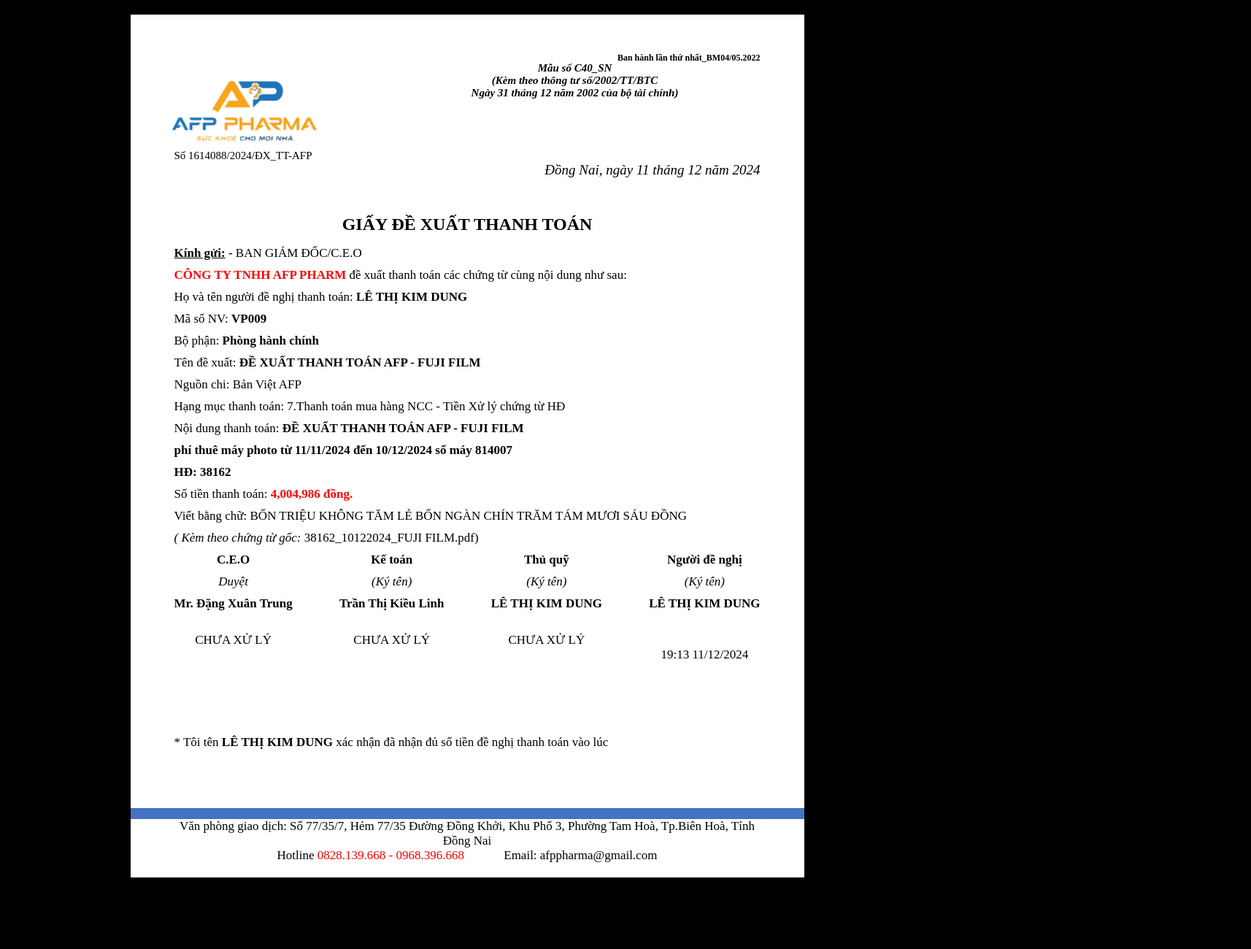
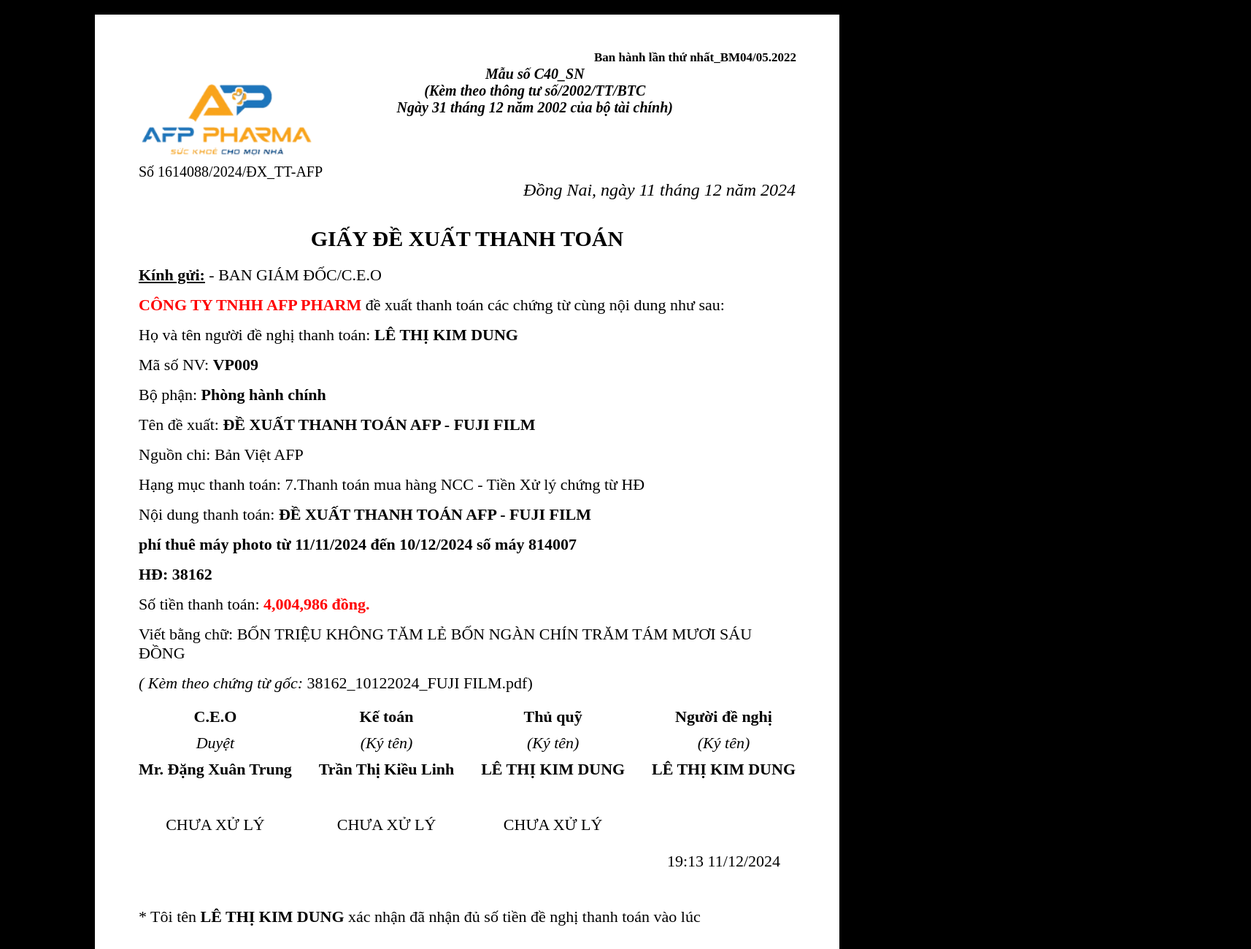
Before and after one commit to TranHoaiNghia/AFP-Tem, a plain HTML site: page index.html in a window 1280 px wide. Shown: the top 1300 px of the page at 73% size, 1714 px wide, since content can reach past the window. Before the commit the page ends 1222 px from the top, so only its background shows below. Drawn offline with Linux system fonts and the light colour scheme.

Commit message:
main-first

```diff
--- a/index.html
+++ b/index.html
@@ -20,8 +20,8 @@
                     <li>(Kèm theo thông tư số/2002/TT/BTC</li>
                     <li>Ngày 31 tháng 12 năm 2002 của bộ tài chính)</li>
                 </ul>
-                <p>Ban hành lần thứ nhất_BM04/05.2022</p>
             </div>
+            <p class="header_info_year">Ban hành lần thứ nhất_BM04/05.2022</p>
             <div class="header_number_date">
                 <p>Số 1614088/2024/ĐX_TT-AFP</p>
                 <h5>Đồng Nai, ngày 11 tháng 12 năm 2024</h5>
@@ -106,11 +106,11 @@
                     <span>Người đề nghị</span>
                     <span>(Ký tên)</span>
                     <span>LÊ THỊ KIM DUNG</span>
-                    <span style="margin-top: 50px;">19:13 11/12/2024</span>
+                    <span style="margin-top: 100px;">19:13 11/12/2024</span>
                 </div>
             </div>
 
-            <div style="margin-top: 100px;">
+            <div class="con-mid-commit">
                 <span>* Tôi tên </span>
                 <span class="black-weight">LÊ THỊ KIM DUNG</span>
                 <span> xác nhận đã nhận đủ số tiền đề nghị thanh toán vào lúc</span>
--- /dev/null
+++ b/style2.css
@@ -0,0 +1,203 @@
+/* Định nghĩa kiểu khi in */
+@media print {
+    @page {
+        size: A4; /* Kích thước giấy A4 */
+        margin: 10mm; /* Lề trang */
+    }
+
+    /* Các phần tử phải hiển thị đúng khi in */
+    .footer .finish {
+        -webkit-print-color-adjust: exact; /* Đảm bảo màu nền được in */
+        width: 100%; /* Điều chỉnh lại width để không bị tràn ngoài */
+        height: 15px;
+        margin-top: 80px;
+        background-color: #4472c4;
+        position: relative;
+        left: 0; /* Xóa left: -60px để phần tử không bị cắt */
+    }
+
+    /* Kiểm tra kiểu chữ, kích thước cho phù hợp khi in */
+    body {
+        font-size: 12px; /* Đặt kích thước font nhỏ hơn khi in */
+        background-color: white; /* Đảm bảo không có màu nền khi in */
+    }
+
+    .container {
+        width: 100%; /* Đảm bảo phần tử container rộng hết trang */
+        padding: 20px;
+        background-color: #fff;
+    }
+
+    .header_info img {
+        height: 100px; /* Điều chỉnh kích thước ảnh cho vừa trang A4 */
+    }
+
+    .header_info ul {
+        font-size: 12px;
+        font-weight: normal;
+    }
+
+    .footer_info {
+        font-size: 12px; /* Điều chỉnh kích thước chữ trong footer */
+    }
+
+    /* Giảm khoảng cách và căn chỉnh cho các phần tử */
+    .mar-tb {
+        margin: 5px 0;
+    }
+
+    .con-mid h1 {
+        font-size: 20px; /* Giảm kích thước tiêu đề */
+        margin-top: 30px;
+    }
+
+    .work-flow {
+        font-size: 12px;
+    }
+
+    .footer h1 {
+        font-size: 14px; /* Điều chỉnh kích thước chữ footer */
+        margin: 0;
+        text-align: center;
+    }
+}
+
+/* CSS chung cho trang */
+html {
+    font-size: 17px;
+}
+
+body {
+    margin: 0;
+    padding: 20px;
+    background-color: #000; /* Đảm bảo nền trắng khi in */
+    font-family: "Times New Roman", Times, serif;
+}
+
+/* CSS chung cho các phần tử khác */
+.mar-tb {
+    margin: 10px 0;
+}
+
+.bold_und {
+    font-weight: bold;
+    text-decoration: underline;
+}
+
+.red-weight {
+    color: red;
+    font-size: 17px;
+    font-weight: bold;
+}
+
+.black-weight {
+    color: #000;
+    font-size: 17px;
+    font-weight: bold;
+}
+
+.work-flow {
+    display: flex;
+    justify-content: space-between;
+}
+
+.flow {
+    display: flex;
+    flex-direction: column;
+    align-items: center;
+}
+
+.flow :nth-child(1) {
+    font-weight: bold;
+}
+
+.flow :nth-child(2) {
+    margin: 10px 0;
+    font-style: italic;
+}
+
+.flow :nth-child(3) {
+    font-weight: bold;
+}
+
+.flow :nth-child(4) {
+    margin-top: 30px;
+}
+
+.container {
+    width: 803px;
+    margin: 0 auto;
+    padding: 60px 60px 20px 60px;
+    background-color: #fff;
+}
+
+.header_info {
+    display: flex;
+    justify-content: space-between;
+    align-items: start;
+}
+
+.header_info img {
+    height: 120px;
+    margin-left: -26px;
+}
+
+.header_info ul {
+    list-style-type: none;
+    font-weight: bold;
+    font-style: italic;
+    padding-left: 0;
+    display: flex;
+    flex-direction: column;
+    align-items: center;
+    font-size: 15px;
+    position: relative;
+    top: -10px;
+    right: -125px;
+}
+
+.header_info p {
+    font-weight: 700;
+    font-size: 12px;
+    position: relative;
+    top: -20px;
+}
+
+.header_number_date p {
+    font-size: 15px;
+    margin: 5px 0 0;
+}
+
+.header_number_date h5 {
+    font-size: 19px;
+    font-style: italic;
+    text-align: right;
+    margin: 0;
+    font-weight: normal;
+}
+
+.con-mid h1 {
+    text-align: center;
+    font-size: 24px;
+    margin-top: 50px;
+}
+
+.footer .finish {
+    width: 100%; /* Sửa lại width */
+    height: 15px;
+    margin-top: 80px;
+    background-color: #4472c4;
+    position: relative;
+    left: 0; /* Sửa lại để không bị dịch ra ngoài */
+}
+
+.footer h1 {
+    font-size: 17px;
+    font-weight: normal;
+    text-align: center;
+    margin: 0;
+}
+
+.footer_info {
+    text-align: center;
+}
--- a/styles.css
+++ b/styles.css
@@ -1,5 +1,5 @@
 html {
-    font-size: 17px;
+    font-size: 22px;
 }
 
 body {
@@ -7,66 +7,73 @@
     padding: 20px;
     background-color: #000;
     font-family: "Times New Roman", Times, serif;
+    -webkit-print-color-adjust: exact;
+    color-adjust: exact;
 }
 
 /* CSS CHUNG */
 
-.mar-tb{
-    margin: 10px 0;
+.mar-tb {
+    margin: 15px 0;
 }
 
-.bold_und{
+.bold_und {
     font-weight: bold;
     text-decoration: underline;
 }
 
-.red-weight{
+.red-weight {
     color: red;
-    font-size: 17px;
+    font-size: 22px;
     font-weight: bold;
 }
 
-.black-weight{
+.black-weight {
     color: #000;
-    font-size: 17px;
+    font-size: 22px;
     font-weight: bold;
 }
 
-.work-flow{
+.work-flow {
     display: flex;
     justify-content: space-between;
+    margin-top: 20px;
 }
 
-.flow{
+.flow {
     display: flex;
     flex-direction: column;
     align-items: center;
 }
 
-.flow :nth-child(1){
+.flow :nth-child(1) {
     font-weight: bold;
 }
 
-.flow :nth-child(2){
+.flow :nth-child(2) {
     margin: 10px 0;
     font-style: italic;
 }
 
-.flow :nth-child(3){
+.flow :nth-child(3) {
     font-weight: bold;
 }
 
-.flow :nth-child(4){
-    margin-top: 30px;
+.flow :nth-child(4) {
+    margin-top: 50px;
 }
 
 /* CSS CHUNG */
 
 .container {
-    width: 803px;
+    width: 900px;
     margin: 0 auto;
     padding: 60px 60px 20px 60px;
     background-color: #fff;
+}
+
+.header {
+    height: 180px;
 }
 
 .header_info {
@@ -76,8 +83,10 @@
 }
 
 .header_info img {
-    height: 120px;
-    margin-left: -26px;
+    height: 140px;
+    margin-left: 10px;
+    position: relative;
+    left: -32px
 }
 
 .header_info ul {
@@ -88,26 +97,27 @@
     display: flex;
     flex-direction: column;
     align-items: center;
-    font-size: 15px;
+    font-size: 20px;
     position: relative;
     top: -10px;
-    right: -125px;
+    margin-right: 168px;
 }
 
-.header_info p {
-    font-weight: 700;
-    font-size: 12px;
+.header_info_year {
+    font-size: 17px;
     position: relative;
-    top: -20px;
+    right: -624px;
+    top: -168px;
+    font-weight: bold;
 }
 
 .header_number_date p {
-    font-size: 15px;
-    margin: 5px 0 0;
+    font-size: 20px;
+    margin: -50px 0 0;
 }
 
 .header_number_date h5 {
-    font-size: 19px;
+    font-size: 24px;
     font-style: italic;
     text-align: right;
     margin: 0;
@@ -116,30 +126,116 @@
 
 /* xong phần header */
 
-.con-mid h1{
+.con-mid h1 {
     text-align: center;
-    font-size: 24px;
+    font-size: 30px;
+    margin-top: 50px;
+}
+
+.con-mid-commit{
     margin-top: 50px;
 }
 
 /* xong phần midder */
 
 .footer .finish {
-    width: 115%;
+    width: 113%;
     height: 15px;
-    margin-top: 80px;
+    margin-top: 50px;
     background-color: #4472c4;
     position: relative;
-    left: -60px;
+    left: -59px;
 }
 
-.footer h1{
-    font-size: 17px;
+.footer h1 {
+    font-size: 22px;
     font-weight: normal;
     text-align: center;
-    margin: 0;
+    margin: 5px 0 0 0;
 }
 
-.footer_info{
+.footer_info {
+    margin: 5px 0 0 0;
     text-align: center;
 }
+
+@media print {
+    html{
+        font-size: 28px;
+    }
+
+    body {
+        margin: 0;
+        padding: 0;
+    }
+
+    .container {
+        margin: 0;
+        width: 90%;
+        page-break-inside: avoid;
+    }
+
+    .header_info img {
+        height: 200px;
+        margin-left: 10px;
+        position: relative;
+        left: -45px;
+    }
+
+    .header_info ul{
+        position: relative;
+        top: 5px;
+        right: 50px;
+        font-size: 25px;
+    }
+
+    .header_info_year {
+        position: relative;
+        top: -220px;
+        right: -750px;
+        font-size: 22px;
+    }
+
+    .header_number_date p {
+        font-size: 25px;
+        margin: -70px 0 0;
+    }
+
+    .header_number_date h5 {
+        font-size: 30px;
+    }
+
+    .con-mid h1{
+        margin-top: 120px;
+        font-size: 35px;
+    }
+
+    .con-mid-commit{
+        margin-top: 10px;
+    }
+
+    .mar-tb {
+        margin: 15px 0;
+    }
+
+    .red-weight {
+        font-size: 28px;
+    }
+
+    .black-weight {
+        font-size: 28px;
+    }
+
+    .footer h1 {
+        font-size: 28px;
+    }
+
+    .footer .finish{
+        margin-top: 10px;
+    }
+
+    @page {
+        margin: 0;
+        size: auto;
+    }
+}
```
